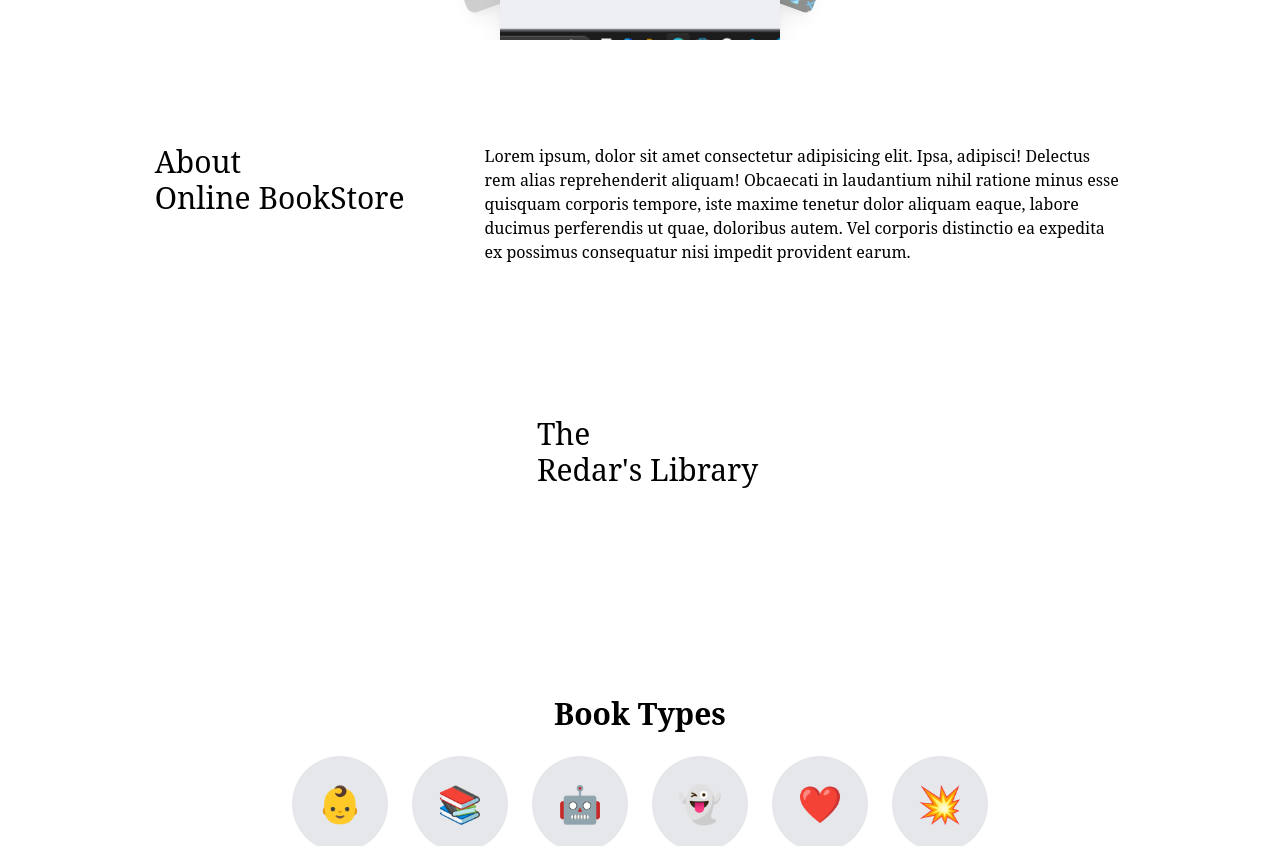
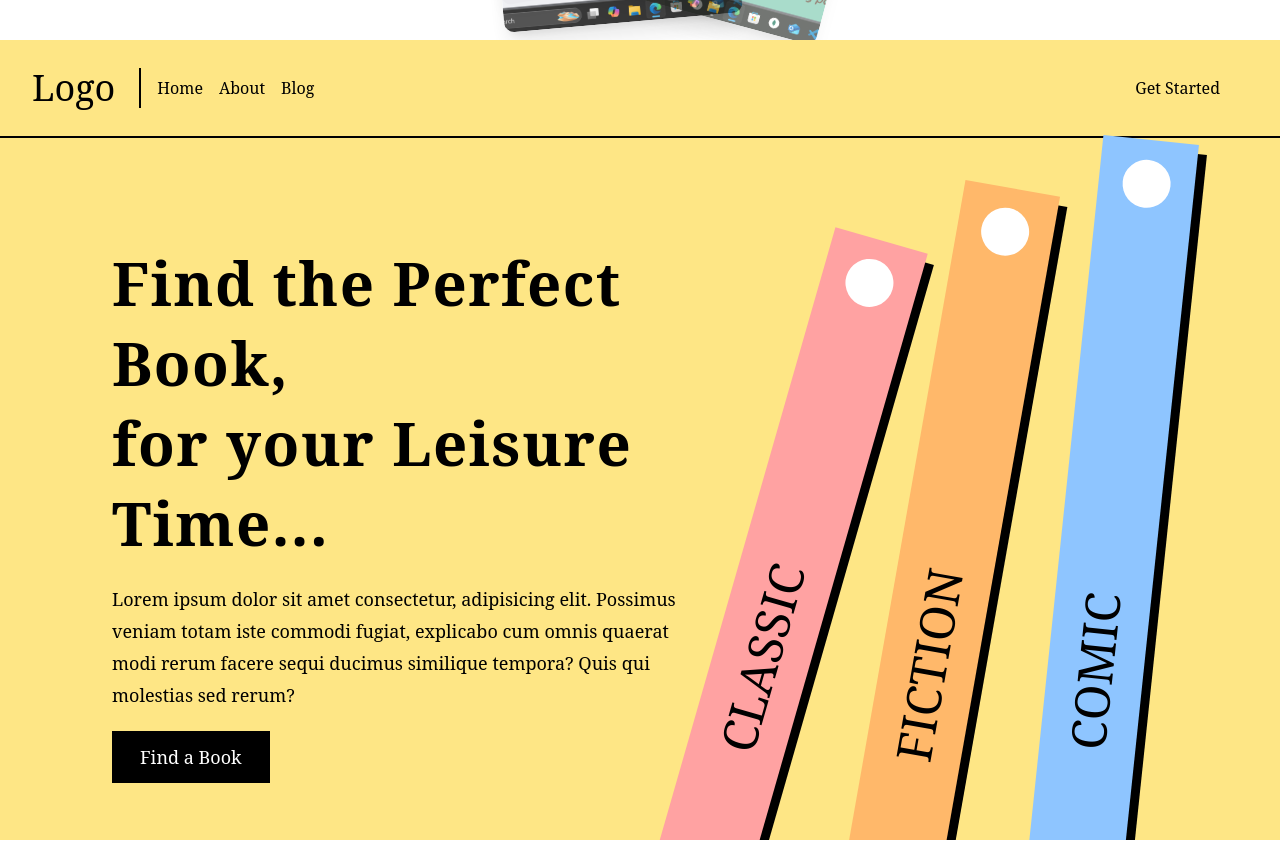
Before and after one commit to MhideTech/online-bookstore, a React (Vite) app: page / in a window 1280 px wide. Shown: the part 760-1606 px from the top of the page. Built offline with nearby package versions, Linux system fonts and the light colour scheme; grey boxes are pictures that could not be loaded; a web font is replaced by a local one.

Commit message:
made changes on Navbar component and enhance Home page layout

```diff
--- a/src/pages/Home.tsx
+++ b/src/pages/Home.tsx
@@ -1,4 +1,5 @@
 import CardCarousel from "../ui/Card";
+import Navbar from "../ui/Navbar";
 
 export default function Home() {
   const icons = {
@@ -12,6 +13,64 @@ export default function Home() {
   return (
     <div>
       <CardCarousel />
+      <section className="h-screen bg-amber-200 overflow-y-hidden">
+        <Navbar />
+
+        <section className="grid grid-cols-3 px-28">
+          <div className="h-auto flex flex-col justify-center col-span-2 pe-30 gap-5">
+            <h1 className="text-6xl font-bold leading-20 tracking-wide">
+              Find the Perfect Book, <br /> for your Leisure Time...
+            </h1>
+            <p className="text-lg leading-8">
+              Lorem ipsum dolor sit amet consectetur, adipisicing elit. Possimus
+              veniam totam iste commodi fugiat, explicabo cum omnis quaerat modi
+              rerum facere sequi ducimus similique tempora? Quis qui molestias
+              sed rerum?
+            </p>
+            <button className="inline-flex bg-black text-white w-fit px-7 py-3 text-lg">
+              Find a Book
+            </button>
+          </div>
+          <div className="flex relative gap-6 items-center justify-center">
+            <div
+              className="w-24 bg-red-300 h-[650px] relative flex flex-col items-center py-5 rotate-[16deg] top-10 right-20"
+              style={{
+                boxShadow: "8px 10px 0px 1px rgb(0, 0, 0)",
+              }}
+            >
+              <div className="w-12 h-12 bg-white rounded-full"></div>
+              <p className="uppercase -rotate-90 absolute bottom-48 text-5xl">
+                Classic
+              </p>
+            </div>
+
+            <div
+              className="w-24 bg-orange-300 h-[700px] relative flex flex-col items-center py-5 rotate-[10deg] top-5 right-10"
+              style={{
+                boxShadow: "8px 10px 0px 1px rgb(0, 0, 0)",
+              }}
+            >
+              <div className="w-12 h-12 bg-white rounded-full"></div>
+              <p className="uppercase -rotate-90 absolute bottom-48 text-5xl">
+                Fiction
+              </p>
+            </div>
+
+            <div
+              className="w-24 bg-blue-300 h-[750px] relative flex flex-col items-center py-5 rotate-6"
+              style={{
+                boxShadow: "8px 10px 0px 1px rgb(0, 0, 0)",
+              }}
+            >
+              <div className="w-12 h-12 bg-white rounded-full"></div>
+              <p className="uppercase -rotate-90 absolute bottom-48 text-5xl">
+                Comic
+              </p>
+            </div>
+          </div>
+        </section>
+      </section>
+
       <div className="w-10/12 mx-auto bg-accent py-16 px-12">
         <div className="flex justify-between gap-20 my-10">
           <h1 className="shrink-0 text-3xl">
--- a/src/ui/DashboardSidebar.tsx
+++ b/src/ui/DashboardSidebar.tsx
@@ -1,11 +1,11 @@
 import { Bookmark, Clock, Home, Settings } from "lucide-react";
-import { NavLink } from "react-router-dom";
+import { Link, NavLink } from "react-router-dom";
 
 export default function DashboardSidebar() {
   return (
     <div className="hidden md:flex flex-col items-center justify-between py-6 px-3 border-r border-gray-200 ">
       <div className="flex flex-col items-center justify-between gap-10 dashboard-sidebar">
-        <div className="">
+        <Link to="/">
           <svg
             className="w-10 h-10 text-black"
             viewBox="0 0 24 24"
@@ -16,7 +16,7 @@ export default function DashboardSidebar() {
             <path d="M20 16V4a2 2 0 00-2-2H6a2 2 0 00-2 2v16l6-3 6 3V16" />
             <path d="M8 10C8 8.89543 8.89543 8 10 8V8C11.1046 8 12 8.89543 12 10V10" />
           </svg>
-        </div>
+        </Link>
 
         <NavLink
           to="books"
--- a/src/ui/Navbar.tsx
+++ b/src/ui/Navbar.tsx
@@ -1,6 +1,8 @@
+import { NavLink } from "react-router-dom";
+
 export default function Navbar() {
   return (
-    <nav className="flex justify-between items-center px-8 py-6 bg-primary border-b-2 border-bg-secondary text-accent">
+    <nav className="flex justify-between items-center px-8 py-6 bg-primary border-b-2 border-bg-secondary text-accent z-50">
       <div className="flex gap-4 items-center">
         <div className="border-r-2 pe-6">
           <h1 className="text-4xl">Logo</h1>
@@ -13,7 +15,7 @@ export default function Navbar() {
         </ul>
       </div>
       <div className="flex gap-4 z-10">
-        <button className="px-7 py-3 text-accent">Get Started</button>
+        <NavLink to="app/books" className="px-7 py-3 text-accent">Get Started</NavLink>
       </div>
     </nav>
   );
```
